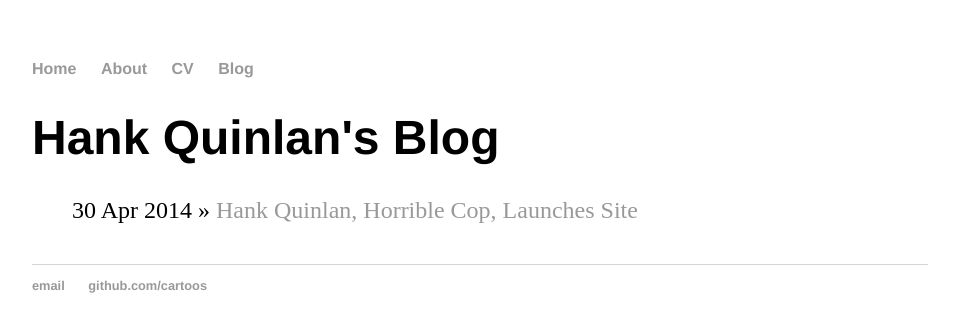
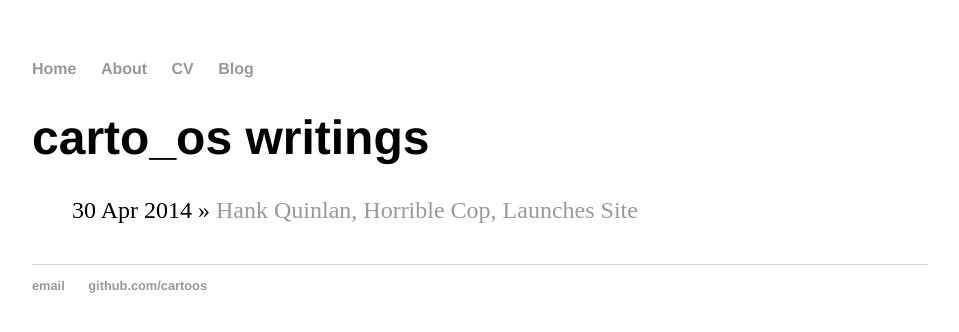
Before and after one commit to cartoos/cartoos.github.io, a Jekyll site: the page built from blog/index.html, in a window 1280 px wide. Shown: the top 332 px of the page, without its empty margins (160-1119 px from the left). Built offline with Jekyll 4.4.1, drawn with Linux system fonts in a browser that asks for light colours.

Commit message:
Update index.html

```diff
--- a/blog/index.html
+++ b/blog/index.html
@@ -1,6 +1,6 @@
 ---
 layout: default
-title: Hank Quinlan's Blog
+title: carto_os writings
 ---
 	<h1>{{ page.title }}</h1>
 	<ul class="posts">
```
